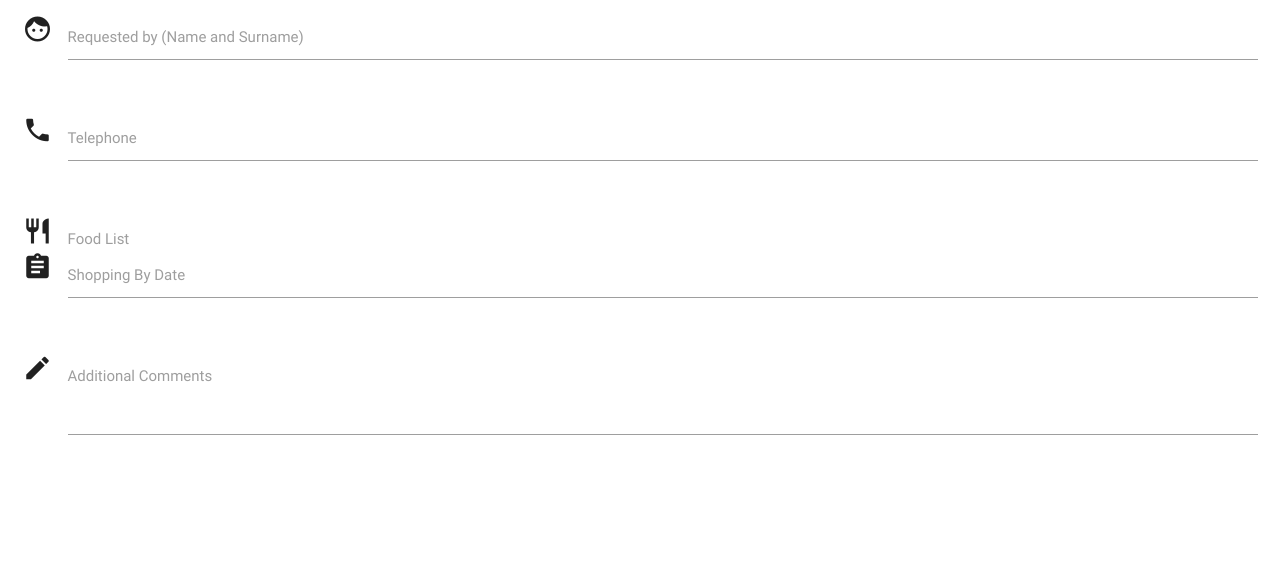
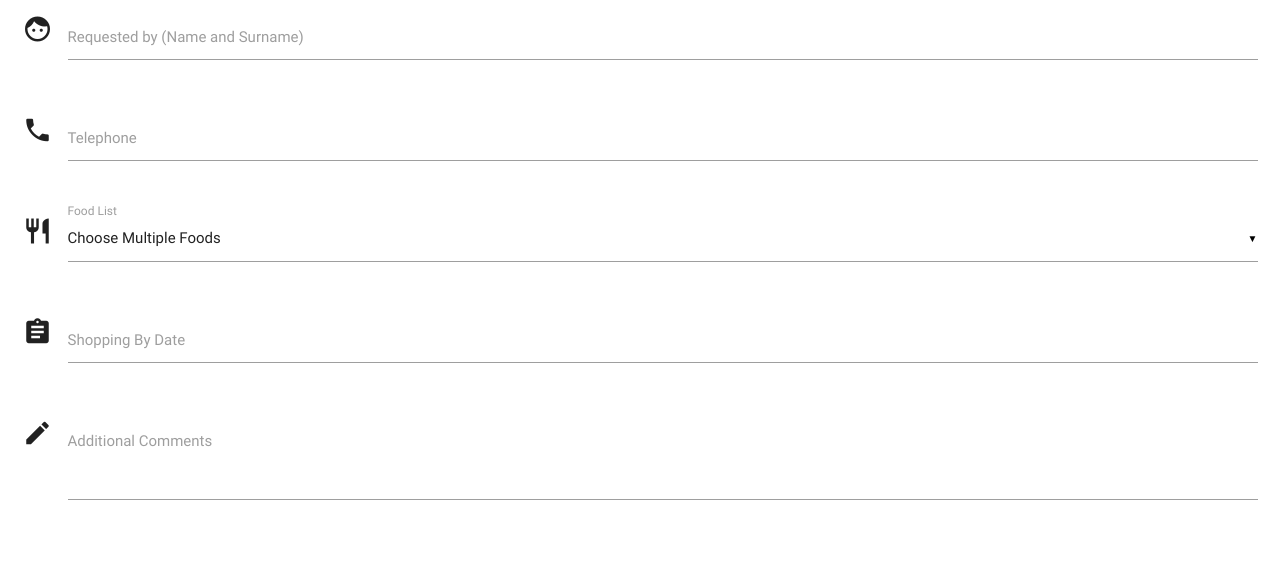
Before and after one commit to valenovi76/MySQL, a Flask app: page / in a window 1280 px wide. Shown: the part 127-692 px from the top of the page. Run offline with Flask 2, Linux system fonts and the light colour scheme; a database or web service that is not in the repository returns one stand-in record (values such as "Sample title"); some libraries are stand-ins or nearby versions.

Commit message:
fixed multiple select food dropdown on requets.html

```diff
--- a/app.py
+++ b/app.py
@@ -19,7 +19,7 @@ mongo = PyMongo(app)
 
 @app.route('/new_requests')
 def get_new_requests():
-    return render_template("new_requests.html")
+    return render_template("new_requests.html", foods=mongo.db.c_food.find())
 
 if __name__ == '__main__':
     app.run(host=os.environ.get('IP'),
--- a/templates/master.html
+++ b/templates/master.html
@@ -14,30 +14,22 @@
     {% block content %}
 
     {% endblock %}
-
 <script src="https://cdnjs.cloudflare.com/ajax/libs/jquery/3.2.1/jquery.min.js"></script>
 <script src="https://cdnjs.cloudflare.com/ajax/libs/materialize/0.100.2/js/materialize.min.js"></script>
+
 <script type="text/javascript">
    $(document).ready(function() {
             $('.collapsible').collapsible();
-            $('.datepicker').pickadate({
+            $('select').material_select();
+        });
+
+        $('.datepicker').pickadate({
             selectMonths: true, // Creates a dropdown to control month
             selectYears: 15, // Creates a dropdown of 15 years to control year,
             today: 'Today',
             clear: 'Clear',
             close: 'Ok',
-            closeOnSelect: false, // Close upon selecting a date,
-            disableDayFn: function(date) {
-            if(date.getDay() == 1) // getDay() returns a value from 0 to 6, 1 represents Monday
-            return false;
-            else
-            return true;
-        }
-        });
-        $('select').formSelect({
-            isMultiple: true
-        });
-
+            closeOnSelect: false // Close upon selecting a date,
         });
         document.getElementById("matfix").addEventListener("click", function(e) {
 	    e.stopPropagation();
--- a/templates/new_requests.html
+++ b/templates/new_requests.html
@@ -19,14 +19,15 @@
                 </div>
                 <div class="row">
                     <div class="input-field col s12">
-                    <i class="material-icons prefix">restaurant</i>
-                        <select multiple>
-                        <option value="" selected>Choose your option</option>
-                        <option value="1">Option 1</option>
-                        <option value="2">Option 2</option>
-                        <option value="3">Option 3</option>
-                        </select>
+                        <i class="material-icons prefix">restaurant</i>
+                        <select multiple id="Food" name="Food">
+                        <option value="" disabled selected>Choose Multiple Foods</option>
+                        {% for food in foods %}
+                        <option value="{{food.Food}}">{{food.Food}}-{{food.Fruit_Category}}</option>
+                        {% endfor %}
+                         </select>
                         <label>Food List</label>
+
                     </div>
                 </div>
                 <div class="row">
@@ -38,7 +39,7 @@
                 </div>
                 <div class="row">
                         <div class="row">
-                            <div class="input-field col s12" ">
+                            <div class="input-field col s12">
                             <i class="material-icons prefix">mode_edit</i>
                             <textarea id="Additional_Comments" name="Additional_Comments" class="materialize-textarea"></textarea>
                             <label for="textarea1">Additional Comments</label>
```
